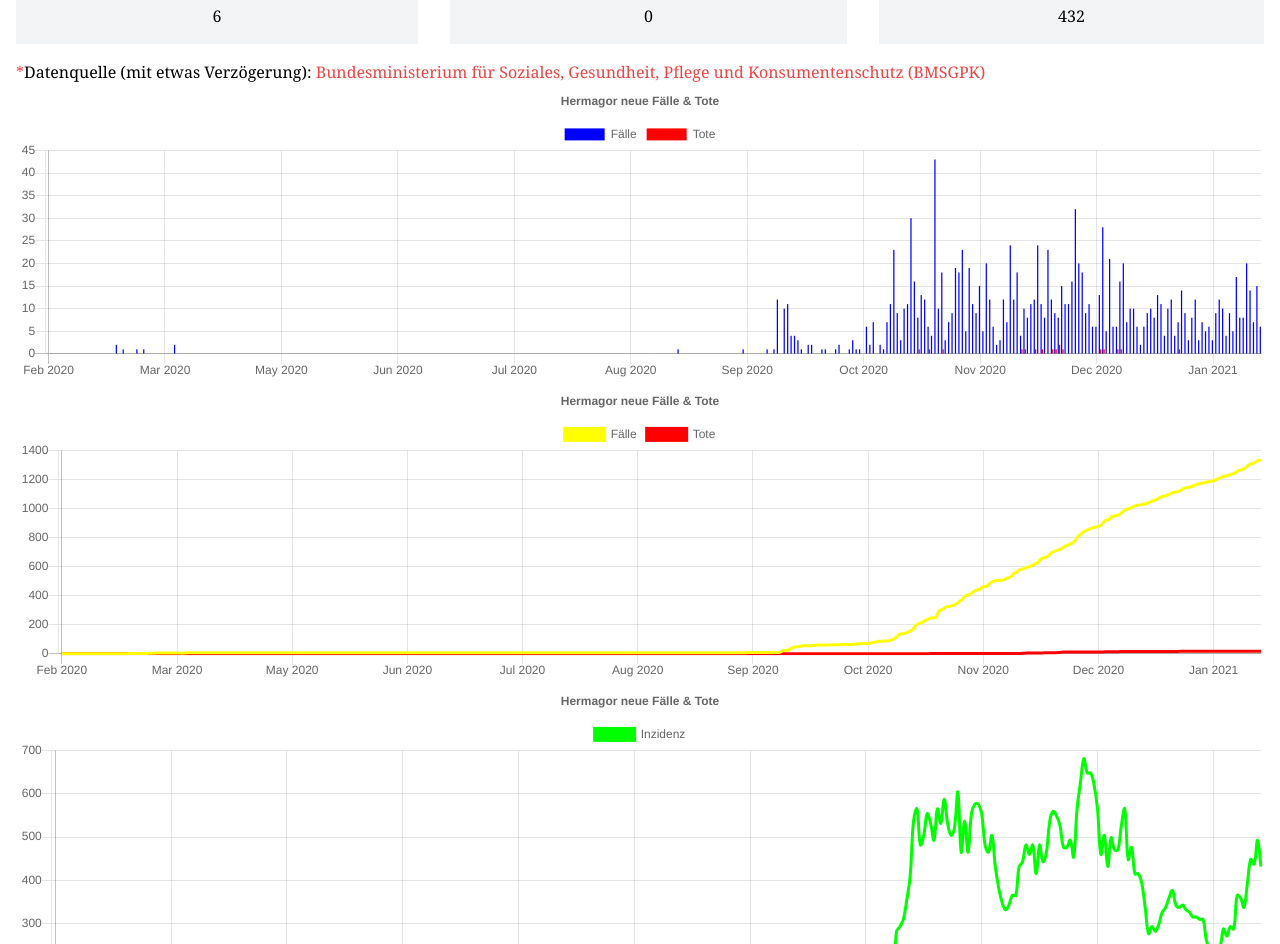
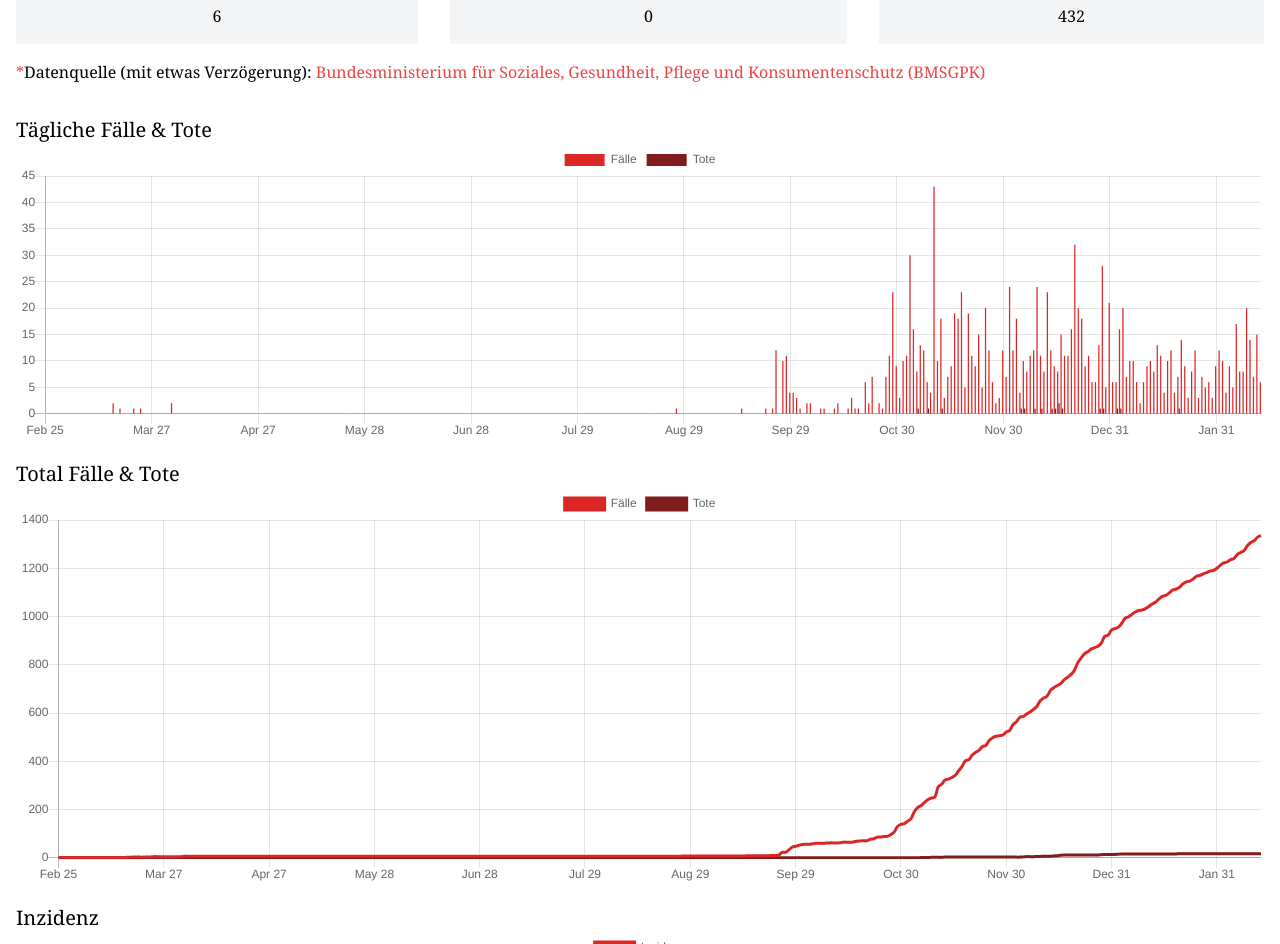
Before and after one commit to chrigu/hermagor-covid, a Vue app in the folder covid-web/: page / in a window 1280 px wide. Shown: the part 208-1152 px from the top of the page. Built offline with nearby package versions, Linux system fonts and the light colour scheme.

Commit message:
Add basic styles

```diff
--- a/covid-web/src/views/Home.vue
+++ b/covid-web/src/views/Home.vue
@@ -1,7 +1,7 @@
 <template>
   <div class="home">
     <h1 class="text-6xl mt-8 mb-8">Covid Hermagor</h1>
-    <div>
+    <div class="mb-8">
       <h2 class="text-xl mb-4">Neuste Daten<span class="text-red-500">*</span> ({{humanReadableLastestDate}})</h2>
       <ul class="flex flex-row">
         <li class="flex-auto bg-gray-100 text-center py-4">
@@ -18,11 +18,19 @@
         </li>
       </ul>
       <p class="mt-4"><span class="text-red-500">*</span>Datenquelle (mit etwas Verzögerung): <a class="text-red-500" href="https://www.data.gv.at/katalog/dataset/covid-19-zeitliche-darstellung-von-daten-zu-covid19-fallen-je-bezirk">Bundesministerium für Soziales, Gesundheit, Pflege und Konsumentenschutz (BMSGPK)</a></p>
-
     </div>
-    <BarChart v-if="hasDatasets(dailyData)" :styles="styles" :height="300" :chart-data="dailyData" :options="dailyOptions" />
-    <LineChart v-if="hasDatasets(sumData)" :height="300" :chart-data="sumData" :options="sumOptions" />
-    <LineChart v-if="hasDatasets(incidenceData)" :chart-data="incidenceData" :options="incidenceOptions" />
+    <div class="my-4">
+      <h2 class="text-xl">Tägliche Fälle & Tote</h2>
+      <BarChart v-if="hasDatasets(dailyData)" :styles="styles" :chart-data="dailyData" :options="dailyOptions" />
+    </div>
+    <div class="my-4">
+      <h2 class="text-xl">Total Fälle & Tote</h2>
+      <LineChart v-if="hasDatasets(sumData)" :chart-data="sumData" :options="sumOptions" />
+    </div>
+    <div class="my-4">
+      <h2 class="text-xl">Inzidenz</h2>
+      <LineChart v-if="hasDatasets(incidenceData)" :chart-data="incidenceData" :options="incidenceOptions" />
+    </div>
   </div>
 </template>
 
@@ -49,17 +57,14 @@ export default {
         position: 'relative'
       },
       dailyData: {
-        labels: ['bla', 'blu'],
         datasets: []
       },
       sumOptions: {},
       incidenceData: {
-        labels: ['bla'],
         datasets: []
       },
       incidenceOptions: {},
       sumData: {
-        labels: ['bla', 'blu'],
         datasets: []
       },
       latestDate: null,
@@ -96,10 +101,6 @@ export default {
     },
     optionsGenerator () {
       return {
-        title: {
-          display: true,
-          text: 'Hermagor neue Fälle & Tote'
-        },
         responsive: true,
         maintainAspectRatio: false,
         scales: {
@@ -132,15 +133,15 @@ export default {
     this.sumOptions = this.optionsGenerator('Total Fälle & Tote')
     this.incidenceOptions = this.optionsGenerator('Inzidenz')
 
-    const dailyCasesSet = this.createDataSet(covidData.cases, 'Fälle', '#0000FF')
-    const dailyDeathsSet = this.createDataSet(covidData.deaths, 'Tote', '#FF0000')
+    const dailyCasesSet = this.createDataSet(covidData.cases, 'Fälle', '#DC2626')
+    const dailyDeathsSet = this.createDataSet(covidData.deaths, 'Tote', '#7F1D1D')
     this.dailyData.datasets = [dailyCasesSet, dailyDeathsSet]
 
-    const sumCasesSet = this.createDataSet(covidData.cases_sum, 'Fälle', '#FFFF00')
-    const sumDeathsSet = this.createDataSet(covidData.deaths_sum, 'Tote', '#FF0000')
+    const sumCasesSet = this.createDataSet(covidData.cases_sum, 'Fälle', '#DC2626')
+    const sumDeathsSet = this.createDataSet(covidData.deaths_sum, 'Tote', '#7F1D1D')
     this.sumData.datasets = [sumCasesSet, sumDeathsSet]
 
-    this.incidenceData.datasets = [this.createDataSet(covidData.incidence, 'Inzidenz', '#00FF00')]
+    this.incidenceData.datasets = [this.createDataSet(covidData.incidence, 'Inzidenz', '#DC2626')]
 
     this.latestDate = this.getLatestDatapoint(covidData.cases).x
     this.latestCases = this.getLatestDatapoint(covidData.cases).y
```
